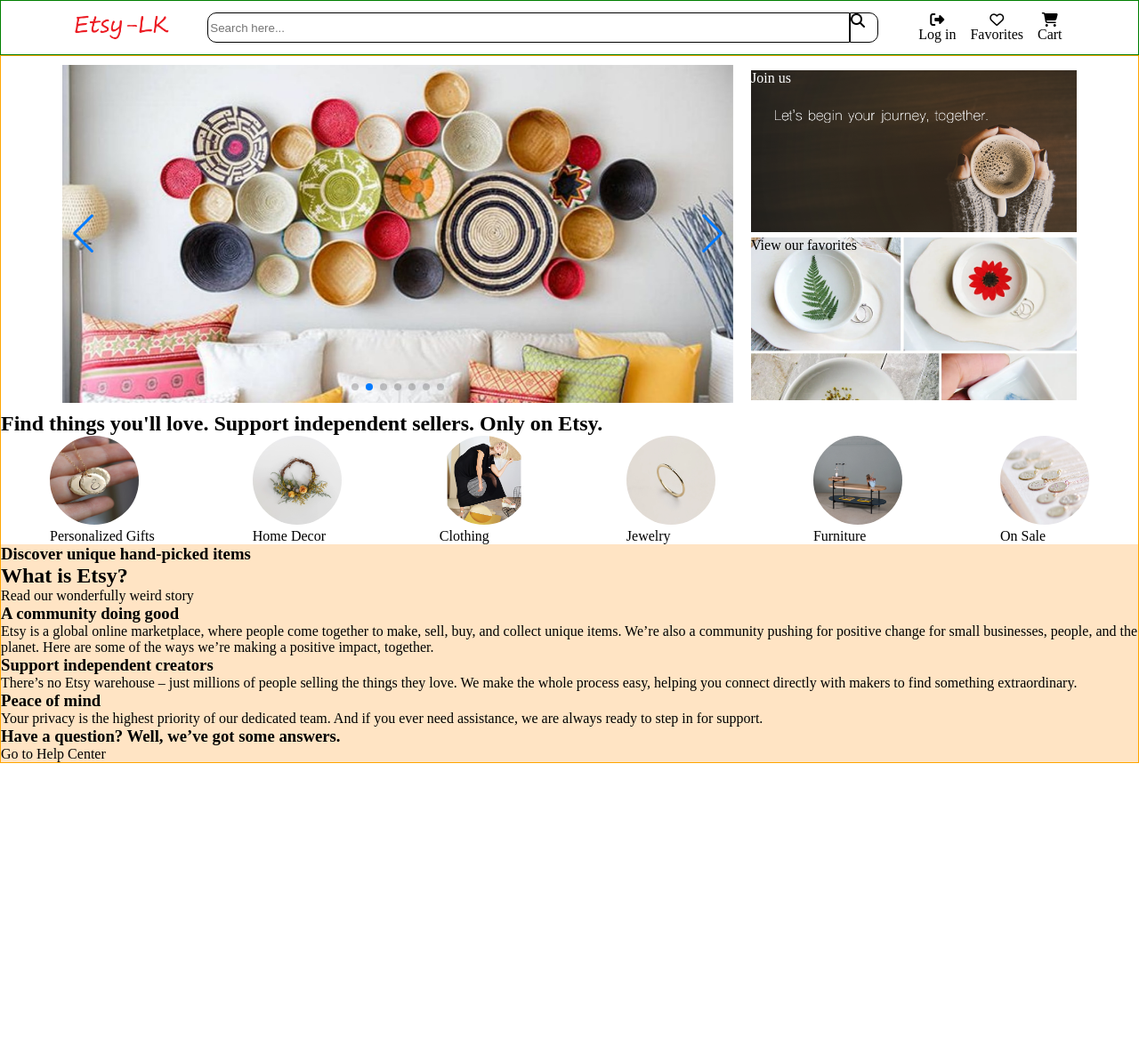
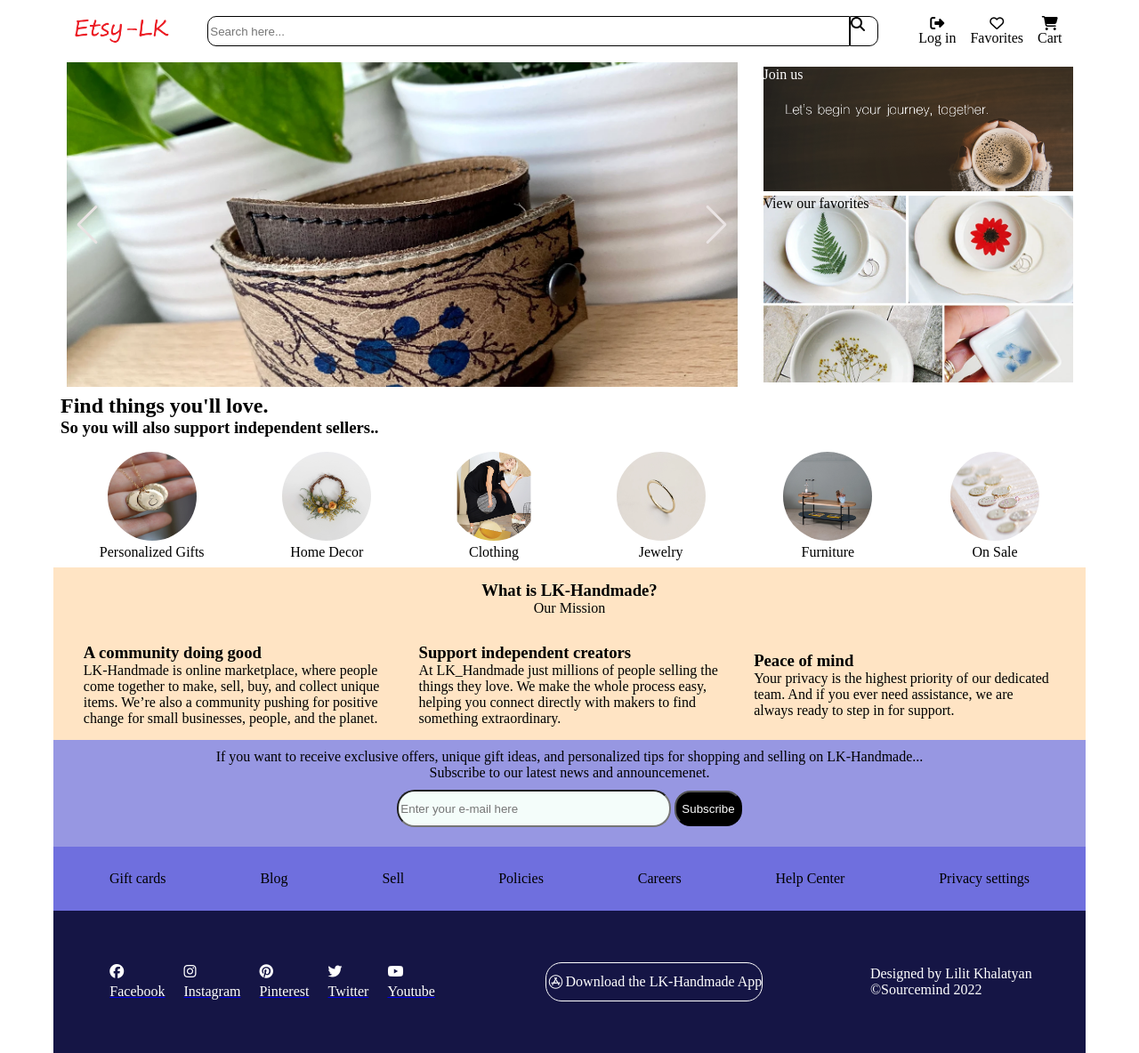
Before and after one commit to LilitKhalatyan/online-shop-handmade, a plain HTML site: page pages/main/index.html in a window 1280 px wide. Shown: the whole page at 89% size. Before the commit the page ends 858 px from the top, so only its background shows below. Drawn offline with nearby package versions, Linux system fonts and the light colour scheme.

Commit message:
update structure and add css

```diff
--- /dev/null
+++ b/pages/main/a.css
@@ -0,0 +1,36 @@
+body {
+  width: 1160px;
+}
+.block1 {
+  display: flex;
+  width: 1160px;
+  height: 380px;
+  justify-content: space-between;
+}
+.block1-left {
+  width: 60%;
+}
+.block1-right {
+  width: 30%;
+  background-repeat: no-repeat;
+  background-size: cover;
+  clear: both;
+}
+
+.join-us {
+  /* height: 48%; */
+  background-repeat: no-repeat;
+  background-size: cover;
+  clear: both;
+  color: white;
+  font-size: medium;
+  background-image: url('../../assets/img/coffee_social.png');
+}
+.our-favorite-items {
+  /* height: 48%; */
+  background-repeat: no-repeat;
+  background-size: cover;
+  clear: both;
+  font-size: medium;
+  background-image: url('../../assets/img/popular.webp');
+}
--- /dev/null
+++ b/pages/main/a.html
@@ -0,0 +1,90 @@
+<!DOCTYPE html>
+<html lang="en">
+  <head>
+    <meta charset="UTF-8" />
+    <meta http-equiv="X-UA-Compatible" content="IE=edge" />
+    <meta name="viewport" content="width=device-width, initial-scale=1.0" />
+    <title>LK-Handmade</title>
+    <link rel="stylesheet" href="a.css" />
+    <script
+      src="https://kit.fontawesome.com/3d2382d443.js"
+      crossorigin="anonymous"
+    ></script>
+    <link
+      rel="stylesheet"
+      href="https://cdn.jsdelivr.net/npm/swiper/swiper-bundle.min.css"
+    />
+  </head>
+  <body>
+
+    <div class="block1">
+      <!-- ----- block1-left ------ -->
+      <div class="block1-left">
+        <div class="swiper mySwiper">
+          <div class="swiper-wrapper">
+            <div class="swiper-slide">
+              <img src="../../assets/img/sw01.webp" alt="" />
+            </div>
+            <div class="swiper-slide">
+              <img src="../../assets/img/sw02.jpg" alt="" />
+            </div>
+            <div class="swiper-slide">
+              <img src="../../assets/img/sw05.jpg" alt="" />
+            </div>
+            <div class="swiper-slide">
+              <img src="../../assets/img/sw6.jpg" alt="" />
+            </div>
+            <div class="swiper-slide">
+              <img src="../../assets/img/sw7.jpg" alt="" />
+            </div>
+            <div class="swiper-slide">
+              <img src="../../assets/img/sw8.jpg" alt="" />
+            </div>
+            <div class="swiper-slide">
+              <img src="../../assets/img/sw10.webp" alt="" />
+            </div>
+          </div>
+          <div class="swiper-button-next"></div>
+          <div class="swiper-button-prev"></div>
+          <div class="swiper-pagination"></div>
+        </div>
+      </div>
+      <!-- ----- block1-right ------ -->
+      <div class="block1-right">
+        <div class="block1-right-wrapper">
+          <div class="join-us block1-right-elements">Join us</div>
+          <div class="our-favorite-items block1-right-elements">
+            View our favorites
+          </div>
+        </div>
+      </div>
+    </div>
+
+
+
+    <script src="https://cdn.jsdelivr.net/npm/swiper/swiper-bundle.min.js"></script>
+
+    <!-- Initialize Swiper -->
+    <script>
+      var swiper = new Swiper('.mySwiper', {
+        slidesPerView: 1,
+        spaceBetween: 30,
+        loop: true,
+        centeredSlides: true,
+        autoplay: {
+          delay: 2500,
+          disableOnInteraction: false,
+        },
+        pagination: {
+          el: '.swiper-pagination',
+          clickable: true,
+        },
+        navigation: {
+          nextEl: '.swiper-button-next',
+          prevEl: '.swiper-button-prev',
+        },
+      });
+    </script>
+    <!-- <script src="main.js"></script> -->
+  </body>
+</html>
--- a/pages/main/index.html
+++ b/pages/main/index.html
@@ -21,8 +21,10 @@
       <div class="popup" id="pop">
         <!-- -------------popup login ---------------------- -->
         <div class="popup-body">
-          <span class="" id="btn-close"> <i class="fa fa-close"></i></span>
           <div class="d-flex" id="popup-body-login">
+            <div class="btn-close" id="btn-close">
+              <i class="fa fa-close"></i>
+            </div>
             <form>
               <div class="">
                 <input
@@ -63,6 +65,9 @@
           </div>
           <!-- ------------------------------- popup signup ------------------------------- -->
           <div class="d-flex" id="popup-body-signup" style="display: none">
+            <div class="btn-close" id="btn-close-2">
+              <i class="fa fa-close"></i>
+            </div>
             <form>
               <div class="">
                 <input
@@ -155,9 +160,12 @@
       </div>
     </header>
     <!-- Nav -->
-    <!-- Main -->
+    <!-- =========================== M A I N =========================== -->
     <main>
+      <!-- =========================== MAIN block1 -->
+      <div class="main-block1">
         <div class="block1">
+          <!-- ----- block1-left ------ -->
           <div class="block1-left">
             <div class="swiper mySwiper">
               <div class="swiper-wrapper">
@@ -188,20 +196,30 @@
               <div class="swiper-pagination"></div>
             </div>
           </div>
+          <!-- ----- block1-right ------ -->
           <div class="block1-right">
-          <div class="join-us block1-right-elements">Join us</div>
+            <div class="block1-right-wrapper">
+              <div class="block1-right-elements">
+                <div class="join-us">Join us</div>
+              </div>
+              <div class="block1-right-elements">
                 <div class="our-favorite-items block1-right-elements">
                   View our favorites
                 </div>
               </div>
             </div>
+          </div>
+        </div>
+      </div>
 
+      <!-- =========================== MAIN block2 -->
       <div class="nav-2">
-        <h2>
-          Find things you'll love. Support independent sellers. Only on Etsy.
-        </h2>
+        <div class="nav-2-header">
+          <h2>Find things you'll love.</h2>
+          <h3>So you will also support independent sellers..</h3>
+        </div>
         <div class="nav-2-items">
-          <div>
+          <div class="nav-2-item">
             <img
               class="nav-2-img"
               src="../../assets/img/personalized-gifts.webp"
@@ -209,7 +227,7 @@
             />
             <div>Personalized Gifts</div>
           </div>
-          <div>
+          <div class="nav-2-item" id="home-decor">
             <img
               class="nav-2-img"
               src="../../assets/img/home-decor.webp"
@@ -217,7 +235,7 @@
             />
             <div>Home Decor</div>
           </div>
-          <div>
+          <div class="nav-2-item" id="clothing">
             <img
               class="nav-2-img"
               src="../../assets/img/clothing.webp"
@@ -225,7 +243,7 @@
             />
             <div>Clothing</div>
           </div>
-          <div>
+          <div class="nav-2-item" id="jewelry">
             <img
               class="nav-2-img"
               src="../../assets/img/jewelry.webp"
@@ -233,7 +251,7 @@
             />
             <div>Jewelry</div>
           </div>
-          <div>
+          <div class="nav-2-item" id="furniture">
             <img
               class="nav-2-img"
               src="../../assets/img/furniture.webp"
@@ -241,7 +259,7 @@
             />
             <div>Furniture</div>
           </div>
-          <div>
+          <div class="nav-2-item" id="on-sale">
             <img
               class="nav-2-img"
               src="../../assets/img/on-sale.webp"
@@ -251,34 +269,33 @@
           </div>
         </div>
       </div>
+      <!-- =========================== A R T I C L E =========================== -->
 
       <div class="article">
-        <h3>Discover unique hand-picked items</h3>
         <div class="article-header">
-          <h2>What is Etsy?</h2>
-          <div class="">Read our wonderfully weird story</div>
+          <h3>What is LK-Handmade?</h3>
+          <div class="">Our Mission</div>
         </div>
 
         <div class="article-body">
-          <div class="article-body-1">
+          <div class="article-body-1 article-body-elem">
             <h3>A community doing good</h3>
             <div>
-              Etsy is a global online marketplace, where people come together to
+              LK-Handmade is online marketplace, where people come together to
               make, sell, buy, and collect unique items. We’re also a community
               pushing for positive change for small businesses, people, and the
-              planet. Here are some of the ways we’re making a positive impact,
-              together.
+              planet.
             </div>
           </div>
-          <div class="article-body-2">
+          <div class="article-body-2 article-body-elem">
             <h3>Support independent creators</h3>
             <div>
-              There’s no Etsy warehouse – just millions of people selling the
-              things they love. We make the whole process easy, helping you
-              connect directly with makers to find something extraordinary.
+              At LK_Handmade just millions of people selling the things they
+              love. We make the whole process easy, helping you connect directly
+              with makers to find something extraordinary.
             </div>
           </div>
-          <div class="article-body-3">
+          <div class="article-body-3 article-body-elem">
             <h3>Peace of mind</h3>
             <div>
               Your privacy is the highest priority of our dedicated team. And if
@@ -286,84 +303,105 @@
               support.
             </div>
           </div>
-
-          <div class="article-end">
-            <h3>Have a question? Well, we’ve got some answers.</h3>
-            <div>Go to Help Center</div>
-          </div>
         </div>
       </div>
     </main>
-    <!-- Footer ::: start -->
+    <!-- =========================== F O O T E R =========================== -->
     <footer>
       <div class="footer-container">
         <div class="footer-part-1">
           <div>
-            Yes! Send me exclusive offers, unique gift ideas, and personalized
-            tips for shopping and selling on Etsy.
+            If you want to receive exclusive offers, unique gift ideas, and
+            personalized tips for shopping and selling on LK-Handmade...
           </div>
-          <div>Subscribe /\/\/\/\</div>
+          <div>Subscribe to our latest news and announcemenet.</div>
+          <div class="footer-subscribe-block">
+            <div>
+              <input
+                type="text"
+                class="subscribe-input"
+                placeholder="Enter your e-mail here "
+                id="subscribe-inpt"
+              />
+              <span class="">
+                <input
+                  type="submit"
+                  class="btn-subscribe"
+                  value="Subscribe"
+                  id="btn-subscribe"
+                />
+              </span>
             </div>
-        <div class="footer-part-2">
-          <div></div>
-          <div>Etsy is powered by 100% renewable electricity.</div>
           </div>
-        <!-- footer-part-3 ::: start -->
+        </div>
         <div class="footer-part-3">
-          <div class="fp3-column1">
-            <div>Shop</div>
           <div>Gift cards</div>
-            <div>Sitemap</div>
-            <div>Etsy blog</div>
-            <div>Etsy United Kingdom</div>
-            <div>Etsy Germany</div>
-            <div>Etsy Canada</div>
-          </div>
-          <div class="fp3-column2">
+          <div>Blog</div>
           <div>Sell</div>
-            <div>Sell on Etsy</div>
-            <div>Teams</div>
-            <div>Forums</div>
-            <div>Affiliates</div>
-          </div>
-          <div class="fp3-column3">
-            <div>About</div>
-            <div>Etsy, Inc.</div>
           <div>Policies</div>
-            <div>Investors</div>
           <div>Careers</div>
-            <div>Press</div>
-            <div>Impact</div>
-            <div>Legal imprint</div>
-          </div>
-          <div class="fp3-column4">
-            <div>Help</div>
           <div>Help Center</div>
           <div>Privacy settings</div>
-            <div>
-              <div>Download the Etsy-LK App</div>
         </div>
-            <div>Facebook, eifwei items</div>
-          </div>
-        </div>
-        <!-- footer-part-3 ::: end -->
+
         <!-- footer-part-4 ::: start -->
         <div class="footer-part-4">
           <div class="fp4-left">
-            <div>©</div>
+            <div class="social-media">
+              <div class="sm-facebook sm">
+                <a href="#">
+                  <i class="fa-brands fa-facebook"></i>
+                  <p>Facebook</p>
+                </a>
+              </div>
+              <div class="sm-insta sm">
+                <a href="#">
+                  <i class="fa-brands fa-instagram"></i>
+                  <p>Instagram</p>
+                </a>
+              </div>
+              <div class="sm-pinterest sm">
+                <a href="#"
+                  ><i class="fa-brands fa-pinterest"></i>
+                  <p>Pinterest</p>
+                </a>
+              </div>
+              <div class="sm-twitter sm">
+                <a href="#">
+                  <i class="fa-brands fa-twitter"></i>
+                  <p>Twitter</p>
+                </a>
+              </div>
+              <div class="sm-youtube sm">
+                <a href="#">
+                  <i class="fa-brands fa-youtube"></i>
+                  <p>Youtube</p>
+                </a>
+              </div>
+              <!-- <div>©</div>
               <div>|</div>
               <div>Armenia</div>
               <div>|</div>
               <div>English (US)</div>
               <div>|</div>
-            <div>$(USD)</div>
+              <div>$(USD)</div> -->
+            </div>
+          </div>
+          <div class="fp4-center">
+            <div class="get-app">
+              <div class="sm-facebook sm">
+                <div>
+                  <a href="#"><i class="fa-brands fa-app-store"></i></a>
+                </div>
+                <div>Download the LK-Handmade App</div>
+              </div>
+            </div>
           </div>
           <div class="fp4-right">
-            <div>© 2022 Etsy, Inc.</div>
-            <div>Terms of Use</div>
-            <div>Privacy</div>
-            <div>Interest-based ads</div>
-            <div>Regions</div>
+            <div class="footer-designedby">
+              <div>Designed by Lilit Khalatyan</div>
+              <div>©Sourcemind 2022</div>
+            </div>
           </div>
         </div>
         <!-- footer-part-4 ::: end -->
@@ -371,28 +409,6 @@
     </footer>
     <!-- Footer ::: end -->
     <script src="https://cdn.jsdelivr.net/npm/swiper/swiper-bundle.min.js"></script>
-
-    <!-- Initialize Swiper -->
-    <script>
-      var swiper = new Swiper('.mySwiper', {
-        slidesPerView: 1,
-        spaceBetween: 30,
-        loop: true,
-        centeredSlides: true,
-        autoplay: {
-          delay: 2500,
-          disableOnInteraction: false,
-        },
-        pagination: {
-          el: '.swiper-pagination',
-          clickable: true,
-        },
-        navigation: {
-          nextEl: '.swiper-button-next',
-          prevEl: '.swiper-button-prev',
-        },
-      });
-    </script>
     <script src="main.js"></script>
   </body>
 </html>
--- a/pages/main/main.js
+++ b/pages/main/main.js
@@ -15,8 +15,43 @@ btnSignup.addEventListener('click', (e) => {
 
 document.getElementById('btn-close').addEventListener('click', () => {
   document.getElementById('pop').style.display = 'none';
-  document.getElementById('popup-body-signup').style.display = 'none';
-  document.getElementById('popup-body-login').style.display = 'flex';
 });
 
+document.getElementById('btn-close-2').addEventListener('click', () => {
+  document.getElementById('pop').style.display = 'none';
+});
+
+// =============== N A V - 2 ===========
+
+const nav2Items = document.getElementById('home-decor');
+
+nav2Items.addEventListener('click', () => {
+  alert('aa');
+  window.location.href = '../categories/categories.html';
+});
+
+document.getElementsByClassName('nav-2-item').addEventListener('click', () => {
+  window.location.href = '../categories/categories.html';
+});
+
+// =============== swiper ============
+
+let swiper = new Swiper('.mySwiper', {
+  slidesPerView: 1,
+  spaceBetween: 30,
+  loop: true,
+  centeredSlides: true,
+  autoplay: {
+    delay: 2500,
+    disableOnInteraction: false,
+  },
+  pagination: {
+    el: '.swiper-pagination',
+    clickable: true,
+  },
+  navigation: {
+    nextEl: '.swiper-button-next',
+    prevEl: '.swiper-button-prev',
+  },
+});
 // =============== check if username and password mached ============
--- a/pages/main/style.css
+++ b/pages/main/style.css
@@ -1,7 +1,6 @@
 * {
   /* border: 1px solid blanchedalmond; */
   margin: 0 auto;
-  /* padding: 5px; */
 }
 img {
   width: 100%;
@@ -24,13 +23,17 @@ img {
   align-items: center;
   display: none;
 }
-/* // move to right---- does not work */
-#btn-close {
+
+.btn-close {
   text-align: right;
   background-color: #fff;
   border-radius: 4px;
+  position: absolute;
+  top: 5px;
+  right: 5px;
 }
 .d-flex {
+  position: relative;
   display: flex;
   flex-direction: column;
   width: 300px;
@@ -51,7 +54,6 @@ img {
   margin: 0px auto;
   background-color: rgb(105, 156, 139);
 }
-
 .btn-signup {
   margin: 0px auto;
   height: 36px;
@@ -69,12 +71,12 @@ img {
 header {
   display: flex;
   justify-content: center;
-  border: 1px solid green;
+  /* border: 1px solid green; */
   /* width: 100%; */
 }
 .header-container {
   width: 1160px;
-  padding: 5px;
+  padding: 10px;
 }
 .header-logo-icons {
   display: flex;
@@ -155,19 +157,13 @@ header {
     width: 40%;
     display: none;
   }
-  .block1 {
-    flex-direction: column;
+  /* .block1 {
+    display: block;
+    width: 80%;
   }
-  .block1-left,
-  .block1-right {
+  .block1-left {
     width: 100%;
-  }
-  .join-us {
-    width: 100%;
-  }
-  .our-favorite-items {
-    width: 100%;
-  }
+  } */
 }
 
 @media screen and (max-width: 600px) {
@@ -183,111 +179,205 @@ header {
   }
 }
 
-/* ============================ NAV pannel  ============================ */
+/* ============================ M A I N   ============================ */
 
-nav,
+/* ============================ M A I N  block1 flex*/
+.block1 {
+  display: flex;
+  width: 1160px;
+  height: 365px;
+  justify-content: center;
+}
+.block1-left {
+  width: 65%;
+}
+.block1-right {
+  width: 30%;
+  align-self: center;
+  /* display: none; */
+  /* background-repeat: no-repeat;
+  background-size: cover;
+  clear: both; */
+}
+/* .block1-right-wrapper {
+  width: 100%;
+  height: 100%;
+} */
+.join-us {
+  height: 140px;
+  margin-bottom: 5px;
+  /* width: 100%; */
+  background-repeat: no-repeat;
+  background-size: cover;
+  clear: both;
+  color: white;
+  font-size: medium;
+  background-image: url('../../assets/img/coffee_social.png');
+}
+.our-favorite-items {
+  height: 210px;
+  background-repeat: no-repeat;
+  background-size: cover;
+  clear: both;
+  font-size: medium;
+  background-image: url('../../assets/img/popular.webp');
+}
+
+/* ============================ M A I N  block1 grid             start*/
+/* .block1-grid {
+  display: grid;
+
+  grid-template-columns: repeat(5, 1fr);
+  gap: 20px;
+}
+.block1-left {
+  grid-column: 1 / span 4;
+  grid-row: 1 / span 2;
+}
+.join-us {
+  grid-area: 5 / span 2;
+  grid-row: 1;
+}
+.our-favorite-items {
+  grid-area: 5 / span 2;
+  grid-row: 2;
+} */
+
+/* ============================ NAV-2 pannel  ============================ */
+
+.nav-2 {
+  width: 1160px;
+}
+.nav-2-header {
+  padding: 8px;
+}
 .nav-2-items {
   display: flex;
+  text-align: center;
+  padding: 8px;
 }
 .nav-2-img {
   height: 100px;
   width: 100px;
   border-radius: 50%;
 }
+
+/* ============================ Article  ============================ */
+
 .article {
+  width: 1160px;
   background-color: bisque;
+  display: flex;
+  flex-direction: column;
+  justify-content: center;
+}
+.article-header {
+  text-align: center;
+  padding: 15px;
+}
+.article-body {
+  display: flex;
+  align-items: center;
+  padding: 15px;
+}
+.article-body-elem {
+  width: 30%;
+  align-items: flex-start;
 }
 
+/* ============================ Footer  ============================ */
+
+footer {
+  width: 1160px;
+}
+.footer-container {
+  width: 100%;
+}
 .footer-part-1 {
+  padding: 10px;
   background-color: rgb(151, 151, 226);
-  height: 120px;
+  height: 100px;
+  text-align: center;
 }
-
+.footer-subscribe-block {
+  padding: 10px;
+}
 .footer-part-2 {
   background-color: rgb(220, 220, 239);
   height: 70px;
 }
-
+.footer-subscribe-block {
+  display: flex;
+  justify-content: center;
+  align-items: center;
+}
+.subscribe-input {
+  height: 36px;
+  width: 300px;
+  border-radius: 20px;
+  background-color: rgb(244, 253, 250);
+}
+.btn-subscribe {
+  height: 40px;
+  border-radius: 18px;
+  color: white;
+  background-color: black;
+}
+/* --------- footer-part-3 -------- */
 .footer-part-3 {
-  background-color: rgb(122, 122, 249);
-  height: 220px;
+  background-color: rgb(111, 111, 222);
+  padding: 10px;
+  height: 52px;
   display: flex;
   justify-content: space-around;
+  align-items: center;
 }
 
+/* --------- footer-part-4 -------- */
 .footer-part-4 {
   background-color: rgb(21, 21, 69);
-  height: 80px;
+  height: 160px;
   display: flex;
+  /* width: 100%; */
   justify-content: space-around;
   align-items: center;
   color: white;
 }
 .fp4-left,
+.fp4-center,
 .fp4-right {
   display: flex;
+  /* width: 30%; */
+}
+.fa-brands {
+  color: white;
+  padding: 3px;
+}
+.sm p {
+  color: white;
+  padding: 3px;
 }
 
-/* ============================ M A I N   ============================ */
-
-main {
-  border: 0.5px solid orange;
+.social-media {
+  display: flex;
+  justify-content: flex-start;
+  align-items: center;
+  color: white;
+  gap: 15px;
 }
-
-.block1 {
+.sm {
   display: flex;
-  /* border: 2px solid red; */
-  width: 1160px;
-  height: 400px;
-  justify-content: space-between;
+  justify-content: flex-start;
+  align-items: center;
 }
-
-.block1-left {
-  width: 65%;
-  padding: 10px;
+.get-app {
+  border: 1px solid white;
+  height: 42px;
+  border-radius: 18px;
+  display: flex;
+  justify-content: center;
+  align-items: center;
 }
-.block1-right {
-  width: 35%;
-  padding: 10px;
-  background-repeat: no-repeat;
-  background-size: cover;
-  clear: both;
-}
-.join-us {
-  height: 48%;
-  margin-top: 6px;
-  background-repeat: no-repeat;
-  background-size: cover;
-  clear: both;
-  color: white;
-  font-size: medium;
-  /* padding: 8px; */
-  background-image: url('../../assets/img/coffee_social.png');
-}
-.our-favorite-items {
-  height: 48%;
-  margin-top: 6px;
-  background-repeat: no-repeat;
-  background-size: cover;
-  clear: both;
-  font-size: medium;
-  /* padding: 8px; */
-  background-image: url('../../assets/img/popular.webp');
-}
-
-/* .block1-right-elements:hover {
-  transform: translateY(3px);
-} */
-
-/* .article {
-  display: none;
-} */
-/* ============================ Footer  ============================ */
-
-footer {
-  display: none;
-}
-
 /* ============================ S W I P E R   ============================ */
 
 .swiper {
@@ -326,3 +416,11 @@ footer {
   margin-left: auto;
   margin-right: auto;
 }
+.swiper-button-prev:after,
+.swiper-rtl .swiper-button-next:after {
+  color: #eae4e4;
+}
+.swiper-button-next:after,
+.swiper-rtl .swiper-button-prev:after {
+  color: #eae4e4;
+}
```
Lines whose indentation alone changed are shown as unchanged.
